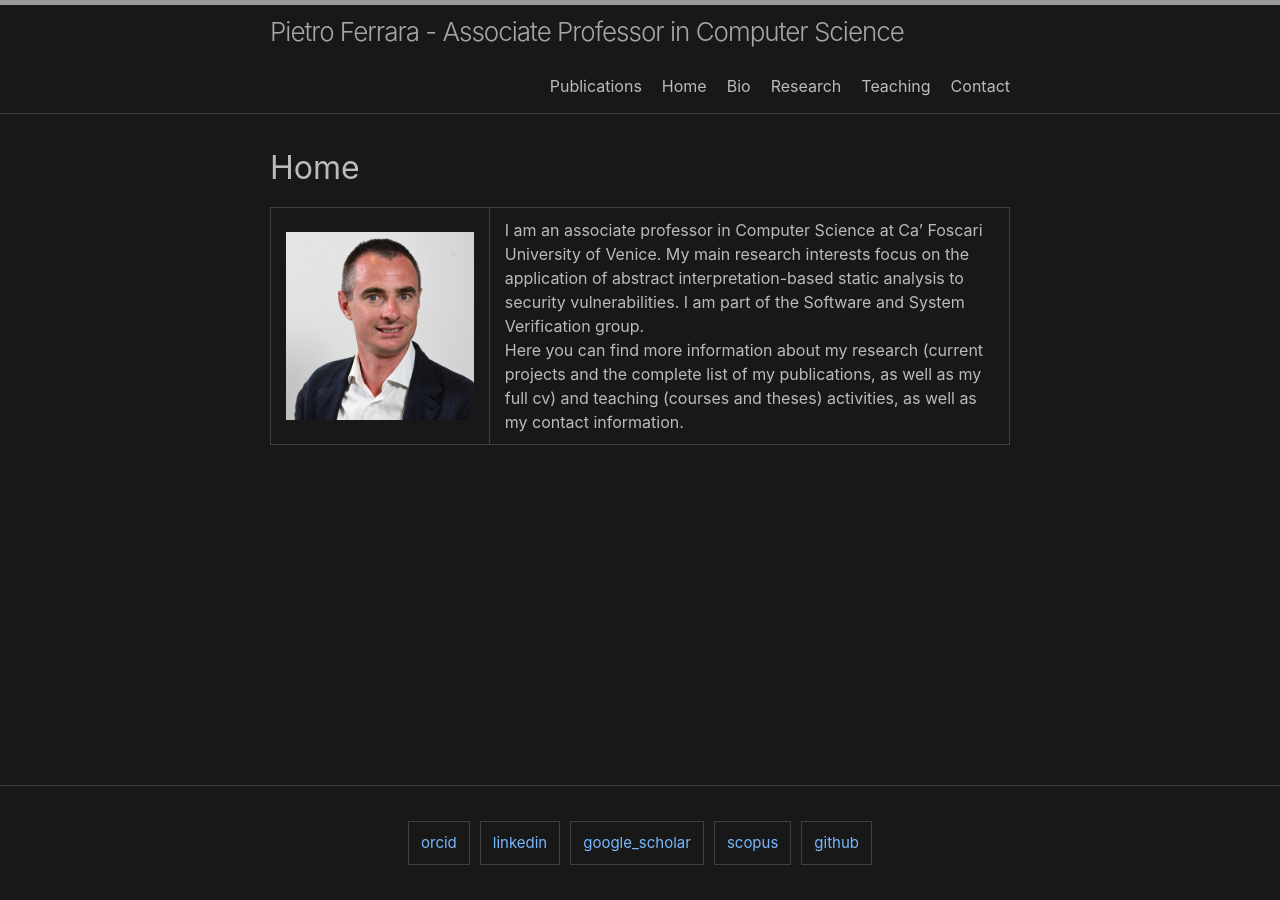
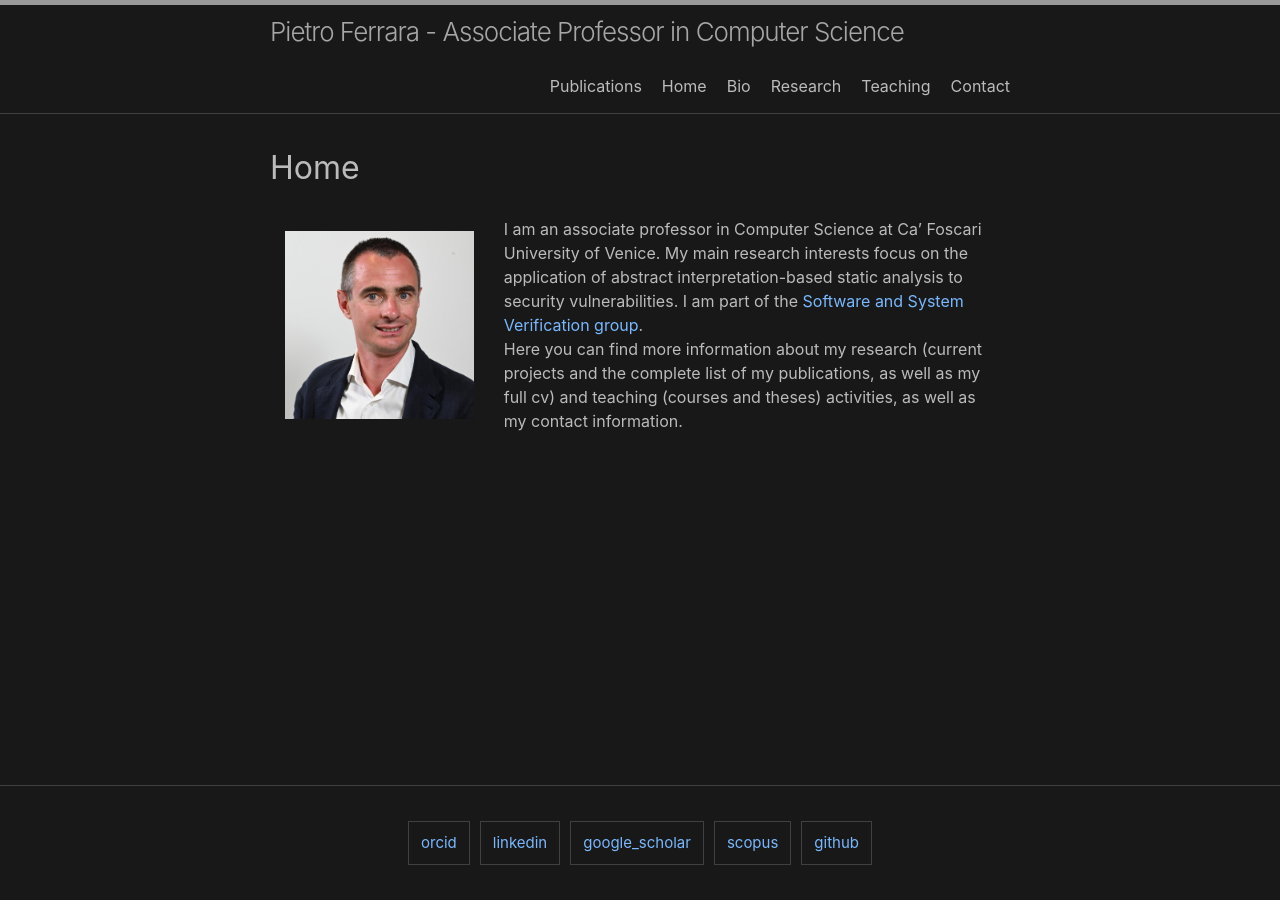
Before and after one commit to pietroferrara/pietroferrara.github.io, a Jekyll site: the page built from index.md, in a window 1280 px wide. Built offline with Jekyll 4.4.1, drawn with Linux system fonts in a browser that asks for light colours.

Commit message:
removing borders

```diff
--- a/_sass/minima/_base.scss
+++ b/_sass/minima/_base.scss
@@ -162,7 +162,7 @@
 code {
   font-family: $code-font-family;
   font-size: 0.9375em;
-  border: 1px solid $border-color-01;
+  border: 0;
   border-radius: 3px;
   background-color: $code-background-color;
 }
@@ -255,7 +255,7 @@
   text-align: $table-text-align;
   color: $table-text-color;
   border-collapse: collapse;
-  border: 1px solid $table-border-color;
+  border: 0;
   tr {
     &:nth-child(even) {
       background-color: $table-zebra-color;
@@ -266,10 +266,10 @@
   }
   th {
     background-color: $table-header-bg-color;
-    border: 1px solid $table-header-border;
+    border: 0;
   }
   td {
-    border: 1px solid $table-border-color;
+    border: 0;
   }
 
   @include media-query($on-laptop) {
--- a/index.md
+++ b/index.md
@@ -19,4 +19,4 @@
 }
 </style>
 
-| ![Pietro Ferrara's picture](picture.jpg) | I am an associate professor in Computer Science at Ca’ Foscari University of Venice. My main research interests focus on the application of abstract interpretation-based static analysis to security vulnerabilities. I am part of the Software and System Verification group.<br> Here you can find more information about my research (current projects and the complete list of my publications, as well as my full cv) and teaching (courses and theses) activities, as well as my contact information.|
+| ![Pietro Ferrara's picture](picture.jpg) | I am an associate professor in Computer Science at Ca’ Foscari University of Venice. My main research interests focus on the application of abstract interpretation-based static analysis to security vulnerabilities. I am part of the [Software and System Verification group](https://unive-ssv.github.io/).<br> Here you can find more information about my research (current projects and the complete list of my publications, as well as my full cv) and teaching (courses and theses) activities, as well as my contact information.|
```
